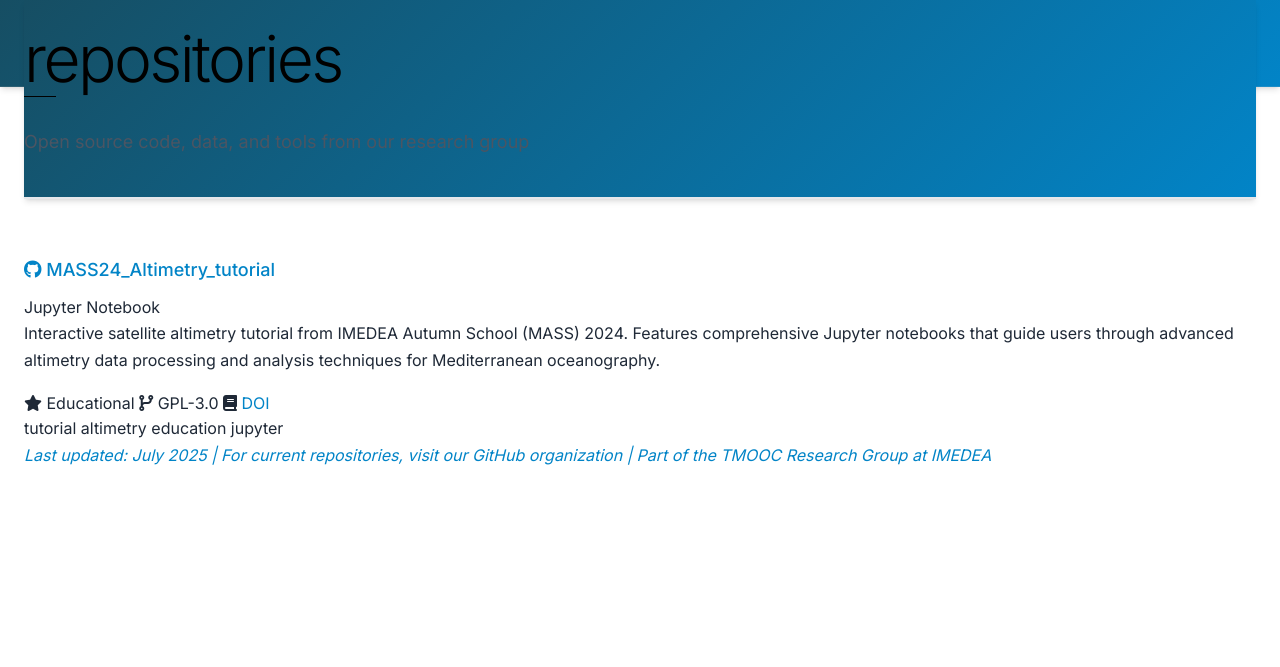
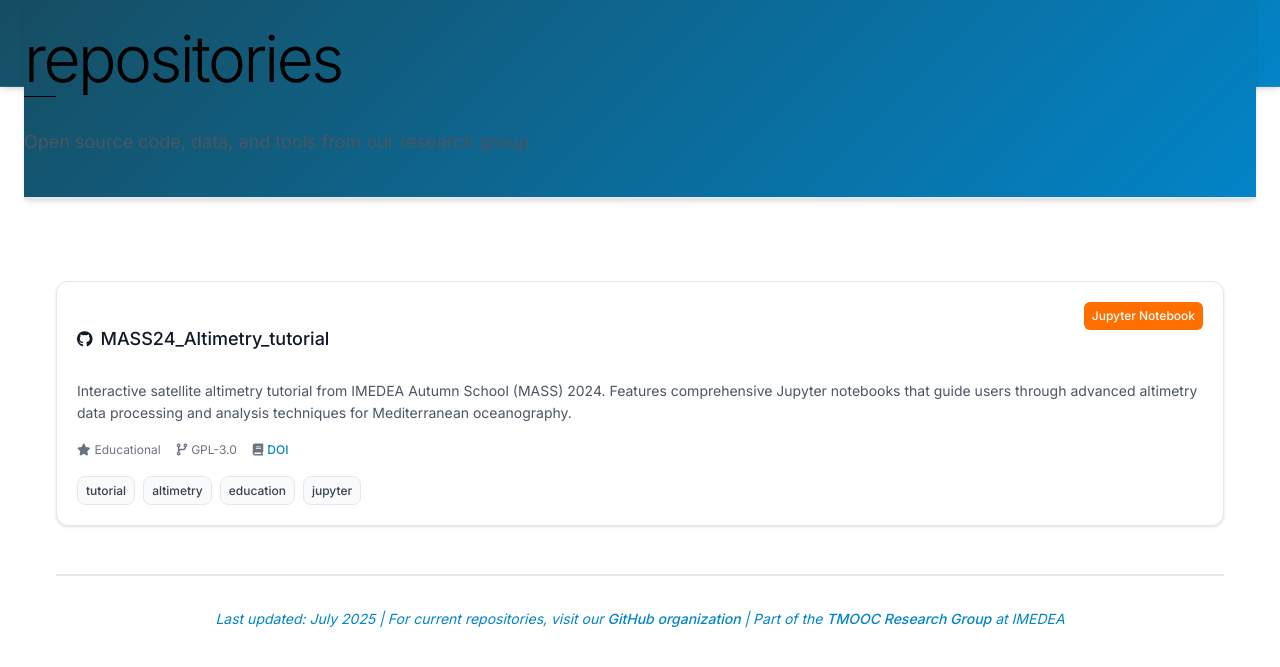
Before and after one commit to IMEDEA-POP-LAB/IMEDEA-POP-LAB.github.io, a Jekyll site: the page built from _pages/repositories.md, in a window 1280 px wide and 900 px high, scrolled down 229 px. Shown: the top 667 px of the window. Built offline with Jekyll 4.4.1, drawn with Linux system fonts in a browser that asks for light colours; a style sheet for code colours, icons or effects is not loaded.

Commit message:
Refactor people and repositories page styles for a cleaner and more responsive design: update grid layouts, enhance card styles, and improve spacing for better visual hierarchy and user experience.

```diff
--- a/assets/css/main.scss
+++ b/assets/css/main.scss
@@ -987,173 +987,371 @@
 /* ========================================================================== */
 /* PEOPLE PAGE STYLES */
 /* ========================================================================== */
-/* PEOPLE PAGE STYLES */
-/* ========================================================================== */
 
 .people.row {
   display: grid;
-  grid-template-columns: repeat(auto-fit, minmax(300px, 1fr));
-  gap: 2rem;
-  margin: 2rem 0;
+  grid-template-columns: repeat(auto-fit, minmax(320px, 1fr));
+  gap: var(--space-6);
+  margin: var(--space-8) 0;
 }
 
-.post-tags {
-  display: flex;
-  gap: 0.5rem;
-  flex-wrap: wrap;
-  margin-top: 0.5rem;
+.person-card {
+  background: white;
+  border: 1px solid var(--gray-200);
+  border-radius: var(--radius-lg);
+  padding: var(--space-5);
+  box-shadow: var(--global-shadow);
+  transition: all 0.2s ease;
+  position: relative;
 }
 
-.tag {
-  background: var(--primary-100);
-  color: var(--primary-700);
-  padding: 0.25rem 0.75rem;
-  border-radius: 16px;
-  font-size: 0.75rem;
-  font-weight: 500;
-  border: 1px solid var(--primary-200);
+.person-card:hover {
+  transform: translateY(-2px);
+  box-shadow: var(--global-shadow-md);
+  border-color: var(--ocean-blue);
 }
 
-.post-content p {
-  color: var(--gray-700);
-  line-height: 1.6;
-  margin-bottom: 1rem;
+.person-card .card-body {
+  display: flex;
+  flex-direction: column;
+  align-items: center;
+  text-align: center;
 }
 
-.read-more {
+.person-card .profile-image {
+  width: 120px;
+  height: 120px;
+  border-radius: 50%;
+  object-fit: cover;
+  margin-bottom: var(--space-4);
+  border: 3px solid var(--gray-200);
+  transition: all 0.2s ease;
+}
+
+.person-card:hover .profile-image {
+  border-color: var(--ocean-blue);
+}
+
+.person-card .card-title {
+  font-size: var(--text-lg);
+  font-weight: 600;
+  color: var(--gray-900);
+  margin: 0 0 var(--space-2) 0;
+  line-height: 1.3;
+}
+
+.person-card .card-subtitle {
+  font-size: var(--text-sm);
+  font-weight: 500;
+  color: var(--ocean-blue);
+  margin: 0 0 var(--space-4) 0;
+  line-height: 1.4;
+}
+
+.person-card .social-links {
+  display: flex;
+  gap: var(--space-3);
+  margin: 0 0 var(--space-4) 0;
+  flex-wrap: wrap;
+  justify-content: center;
+}
+
+.person-card .social-link {
+  display: flex;
+  align-items: center;
+  gap: var(--space-1);
+  padding: var(--space-1) var(--space-2);
+  background: var(--gray-50);
+  border: 1px solid var(--gray-200);
+  border-radius: var(--radius-md);
+  font-size: var(--text-xs);
+  color: var(--gray-700);
+  text-decoration: none;
+  transition: all 0.2s ease;
+}
+
+.person-card .social-link:hover {
+  background: var(--ocean-blue);
+  color: white;
+  border-color: var(--ocean-blue);
+  text-decoration: none;
+  transform: translateY(-1px);
+}
+
+.person-card .card-text {
+  font-size: var(--text-sm);
+  color: var(--gray-600);
+  line-height: 1.6;
+  margin: 0;
+  text-align: left;
+}
+
+/* Alumni section */
+.alumni-section {
+  margin: var(--space-12) 0 var(--space-8) 0;
+  padding: var(--space-8) 0;
+  border-top: 2px solid var(--gray-200);
+}
+
+.alumni-grid {
+  display: grid;
+  grid-template-columns: repeat(auto-fit, minmax(280px, 1fr));
+  gap: var(--space-4);
+  margin-top: var(--space-6);
+}
+
+.alumni-card {
+  background: white;
+  border: 1px solid var(--gray-200);
+  border-radius: var(--radius-md);
+  padding: var(--space-4);
+  transition: all 0.2s ease;
+  box-shadow: var(--global-shadow);
+}
+
+.alumni-card:hover {
+  transform: translateY(-1px);
+  box-shadow: var(--global-shadow-md);
+  border-color: var(--ocean-blue);
+}
+
+.alumni-card h5 {
+  font-size: var(--text-base);
+  font-weight: 600;
+  color: var(--gray-900);
+  margin: 0 0 var(--space-2) 0;
+  line-height: 1.3;
+}
+
+.alumni-period {
+  font-size: var(--text-xs);
+  color: white;
+  font-weight: 500;
+  background: var(--ocean-blue);
+  padding: 2px 6px;
+  border-radius: var(--radius-sm);
+  display: inline-block;
+  margin-bottom: var(--space-2);
+}
+
+.alumni-role {
+  font-size: var(--text-sm);
+  font-weight: 500;
+  color: var(--ocean-teal);
+  margin: 0 0 var(--space-1) 0;
+}
+
+.alumni-current {
+  font-size: var(--text-sm);
+  color: var(--gray-600);
+  margin: 0;
+  line-height: 1.4;
+}
+
+@media (max-width: 768px) {
+  .people.row {
+    grid-template-columns: 1fr;
+    gap: var(--space-4);
+  }
+
+  .person-card {
+    padding: var(--space-4);
+  }
+
+  .alumni-grid {
+    grid-template-columns: 1fr;
+  }
+}
+
+/* ========================================================================== */
+/* REPOSITORIES PAGE STYLES */
+/* ========================================================================== */
+
+.repositories {
+  max-width: 1200px;
+  margin: 0 auto;
+  padding: var(--space-4);
+}
+
+.repo-grid {
+  display: grid;
+  grid-template-columns: repeat(auto-fit, minmax(380px, 1fr));
+  gap: var(--space-6);
+  margin: var(--space-8) 0;
+}
+
+.repo-card {
+  background: white;
+  border: 1px solid var(--gray-200);
+  border-radius: var(--radius-lg);
+  padding: var(--space-5);
+  transition: all 0.2s ease;
+  box-shadow: var(--global-shadow);
+  position: relative;
+}
+
+.repo-card:hover {
+  transform: translateY(-2px);
+  box-shadow: var(--global-shadow-md);
+  border-color: var(--ocean-blue);
+}
+
+.repo-header {
+  display: flex;
+  justify-content: space-between;
+  align-items: flex-start;
+  margin-bottom: var(--space-4);
+  gap: var(--space-3);
+}
+
+.repo-header h4 {
+  font-size: var(--text-lg);
+  font-weight: 600;
+  margin: 0;
+  flex: 1;
+}
+
+.repo-header h4 a {
+  color: var(--gray-900);
+  text-decoration: none;
+  display: flex;
+  align-items: center;
+  gap: var(--space-2);
+}
+
+.repo-header h4 a:hover {
   color: var(--ocean-blue);
   text-decoration: none;
-  font-weight: 500;
-  transition: color 0.2s ease;
 }
 
-.read-more:hover {
-  color: var(--ocean-teal);
-  text-decoration: underline;
+.repo-header h4 a i {
+  font-size: var(--text-base);
 }
 
-/* Social Media Section */
-.social-outreach {
-  display: grid;
-  grid-template-columns: repeat(auto-fit, minmax(280px, 1fr));
-  gap: 1.5rem;
-  margin-bottom: 3rem;
+.repo-language {
+  font-size: var(--text-xs);
+  padding: var(--space-1) var(--space-2);
+  border-radius: var(--radius-sm);
+  font-weight: 500;
+  background: var(--gray-100);
+  color: var(--gray-700);
+  white-space: nowrap;
 }
 
-.social-platform {
-  background: var(--global-card-bg);
-  padding: 1.5rem;
-  border-radius: 8px;
-  border: 1px solid var(--gray-200);
-  box-shadow: var(--global-shadow);
-  transition: all 0.3s ease;
+.repo-language[data-language="jupyter"] {
+  background: #ff6f00;
+  color: white;
 }
 
-.social-platform:hover {
-  transform: translateY(-2px);
-  box-shadow: var(--global-shadow-md);
+.repo-language[data-language="python"] {
+  background: #3776ab;
+  color: white;
 }
 
-.social-platform h4 {
-  color: var(--ocean-deep);
-  margin-bottom: 0.75rem;
-  font-size: 1.1rem;
-  font-weight: 600;
+.repo-language[data-language="javascript"] {
+  background: #f7df1e;
+  color: #000;
 }
 
-.social-platform p {
+.repo-card p {
   color: var(--gray-600);
-  margin: 0;
-  line-height: 1.5;
+  line-height: 1.6;
+  margin: 0 0 var(--space-4) 0;
+  font-size: var(--text-sm);
 }
 
-.social-platform a {
+.repo-stats {
+  display: flex;
+  gap: var(--space-4);
+  margin-bottom: var(--space-4);
+  flex-wrap: wrap;
+}
+
+.repo-stat {
+  font-size: var(--text-xs);
+  color: var(--gray-500);
+  display: flex;
+  align-items: center;
+  gap: var(--space-1);
+}
+
+.repo-stat i {
+  font-size: var(--text-xs);
+}
+
+.repo-stat a {
   color: var(--ocean-blue);
   text-decoration: none;
   font-weight: 500;
 }
 
-.social-platform a:hover {
+.repo-stat a:hover {
   color: var(--ocean-teal);
   text-decoration: underline;
 }
 
-/* Press Coverage Section */
-.press-section {
+.repo-topics {
   display: flex;
-  flex-direction: column;
-  gap: 1.5rem;
-  margin-bottom: 3rem;
+  gap: var(--space-2);
+  flex-wrap: wrap;
 }
 
-.press-item {
-  background: var(--global-card-bg);
-  padding: 1.5rem;
-  border-radius: 8px;
+.topic {
+  font-size: var(--text-xs);
+  background: var(--gray-50);
+  color: var(--gray-700);
+  padding: var(--space-1) var(--space-2);
+  border-radius: var(--radius-md);
   border: 1px solid var(--gray-200);
-  box-shadow: var(--global-shadow);
-  transition: all 0.3s ease;
+  font-weight: 500;
 }
 
-.press-item:hover {
-  box-shadow: var(--global-shadow-md);
-  border-color: var(--primary-300);
+.repo-footer {
+  text-align: center;
+  margin-top: var(--space-12);
+  padding-top: var(--space-8);
+  border-top: 2px solid var(--gray-200);
 }
 
-.press-date {
-  font-size: 0.8rem;
-  color: var(--ocean-blue);
-  font-weight: 600;
-  text-transform: uppercase;
-  letter-spacing: 0.5px;
-  margin-bottom: 0.5rem;
+.repo-footer p {
+  font-size: var(--text-sm);
+  color: var(--gray-600);
+  line-height: 1.6;
+  margin: 0;
 }
 
-.press-title {
-  font-size: 1.1rem;
-  font-weight: 600;
-  color: var(--ocean-deep);
-  margin-bottom: 0.25rem;
+.repo-footer a {
+  color: var(--ocean-blue);
+  text-decoration: none;
+  font-weight: 500;
 }
 
-.press-outlet {
-  font-size: 0.9rem;
+.repo-footer a:hover {
   color: var(--ocean-teal);
-  font-weight: 500;
-  margin-bottom: 0.75rem;
+  text-decoration: underline;
 }
 
-.press-item p {
-  color: var(--gray-600);
-  margin: 0;
-  line-height: 1.5;
-  font-size: 0.9rem;
-}
+@media (max-width: 768px) {
+  .repositories {
+    padding: var(--space-2);
+  }
 
-/* Video embed styling for featured content */
-.featured-video {
-  margin-top: var(--space-3);
-  border-radius: var(--radius-md);
-  overflow: hidden;
-  box-shadow: var(--global-shadow);
-}
+  .repo-grid {
+    grid-template-columns: 1fr;
+    gap: var(--space-4);
+  }
 
-.featured-video iframe {
-  width: 100%;
-  height: 200px;
-  border: none;
-  border-radius: var(--radius-md);
-}
+  .repo-card {
+    padding: var(--space-4);
+  }
 
-/* Responsive video sizing */
-@media (max-width: 768px) {
-  .featured-video iframe {
-    height: 150px;
+  .repo-header {
+    flex-direction: column;
+    gap: var(--space-2);
+    align-items: flex-start;
+  }
+
+  .repo-stats {
+    gap: var(--space-2);
   }
 }
-
-@media (max-width: 480px) {
-  .featured-video iframe {
-    height: 120px;
-  }
-}
```
